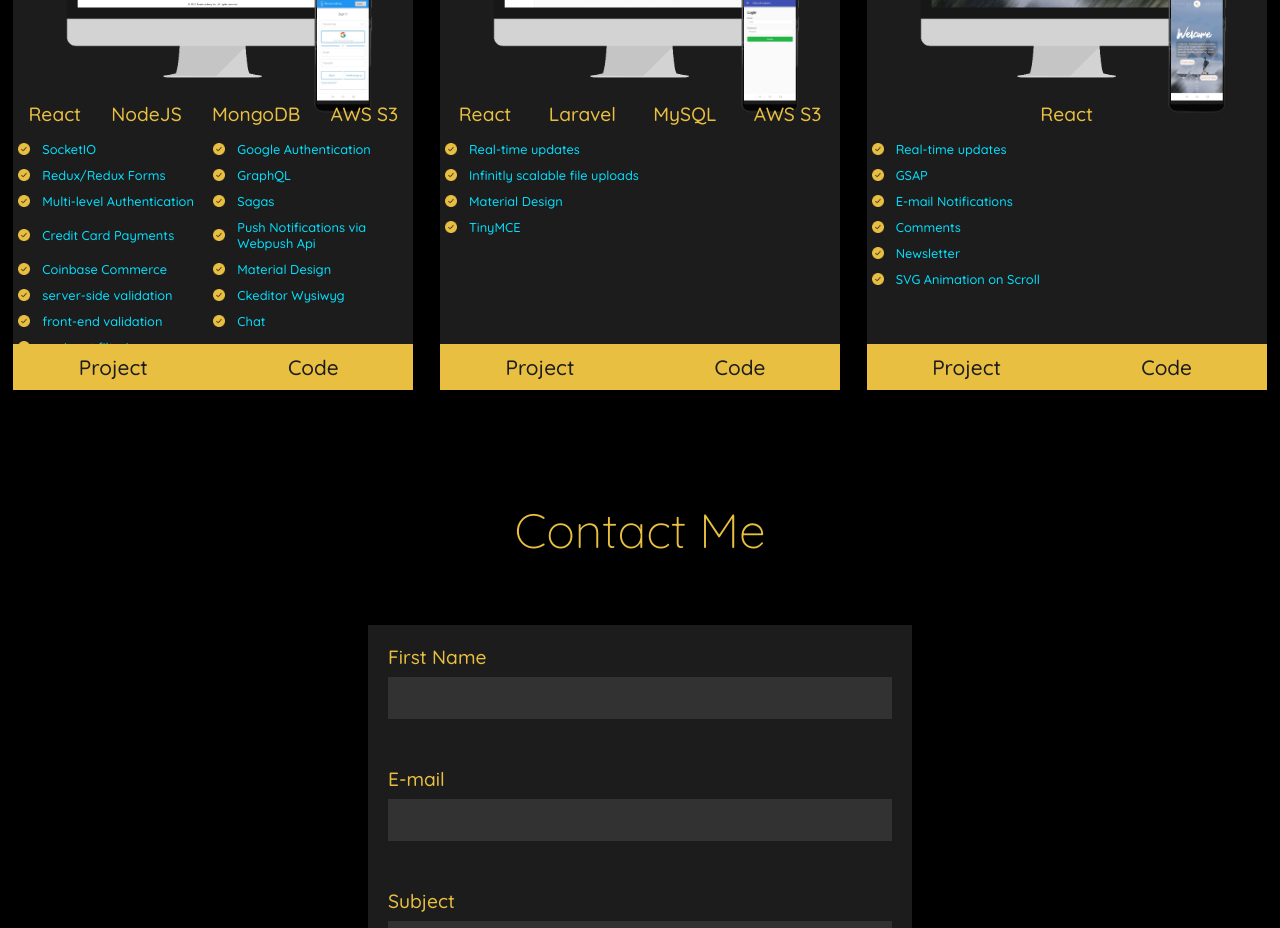
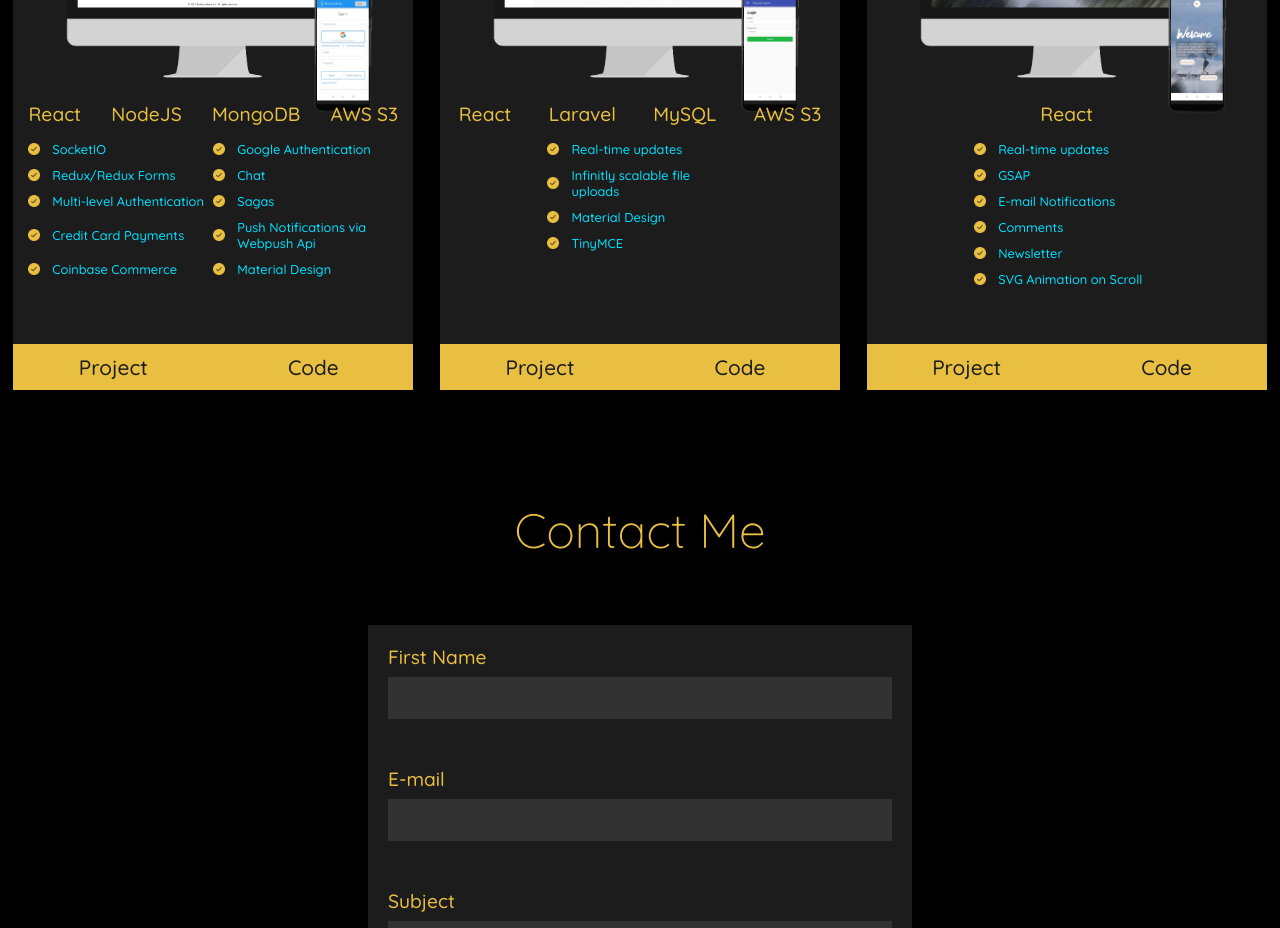
Before and after one commit to Mourad777/portfolio, a React (Create React App) app: page / in a window 1280 px wide. Shown: the part 1160-2088 px from the top of the page. Built offline with nearby package versions, Linux system fonts and the light colour scheme.

Commit message:
card layout

```diff
--- a/src/sections/Projects/Projects.jsx
+++ b/src/sections/Projects/Projects.jsx
@@ -62,7 +62,7 @@ const ProjectsSection = ({ winSize, refSectionProjects: reference }) => {
             </StyledTechStackContainer>
             <StyledFeaturesContainer>
                 {(pr.features).map((feature, i) => (
-                    <StyledFeaturesColumn isItemToRight={!!pr.features2[i]}>
+                    <StyledFeaturesColumn isItemToRight={!pr.features2[i]}>
                         <StyledFeatureContainer key={feature}>
                             <StyledCheckMark src="/assets/icons/check-mark-circle-orange.png" />
                             <StyledFeature>{feature}</StyledFeature>
--- a/src/sections/Projects/projectData.js
+++ b/src/sections/Projects/projectData.js
@@ -8,13 +8,16 @@ export const projects = [
             'Credit Card Payments',
             'Coinbase Commerce',
 
-            'server-side validation',
-            'front-end validation',
-            'xss input filtering',
+            // 'server-side validation',
+            // 'front-end validation',
+            // 'xss input filtering',
             // 'i18n for Multilingual Support',
             // 'Redis'
         ],
-        features2: ['Google Authentication', 'GraphQL', 'Sagas', 'Push Notifications via Webpush Api', 'Material Design', 'Ckeditor Wysiwyg', 'Chat'],
+        features2: [
+            'Google Authentication', 'Chat', 'Sagas', 'Push Notifications via Webpush Api', 'Material Design',
+        //  'Ckeditor Wysiwyg', 'GraphQL'
+        ],
         mobileGif: '/assets/images/boukacademy-mobile-gif.gif',
         desktopGif: '/assets/images/boukacademy-desktop-gif.gif',
         codeLink: 'https://github.com/Mourad777/boukacademy',
--- a/src/sections/Projects/styles.js
+++ b/src/sections/Projects/styles.js
@@ -114,7 +114,7 @@ flex-direction: column;
 export const StyledFeaturesColumn = styled.div`
 display: flex;
 justify-content: ${props => props.isItemToRight ? 'space-evenly' : 'flex-start'};
-padding: 0 5px;
+padding: 0 15px;
 `
 
 export const StyledFeatureContainer = styled.div`
@@ -126,7 +126,10 @@ width:50%;
 `
 
 export const StyledCheckMark = styled.img`
-object-fit: cover; width: 12px; height: 12px; margin-right: 12px;
+object-fit: cover;
+width: 12px;
+height: 12px;
+margin-right: 12px;
 `
 
 export const StyledFeature = styled.span`
@@ -136,7 +139,10 @@ font-size:0.8em;
 `
 
 export const StyledButtonContainer = styled.div`
-display: flex; width: 100%; position: absolute; bottom: 0;
+display: flex;
+width: 100%;
+position: absolute;
+bottom: 0;
 `
 
 export const StyledButton = styled.a`
@@ -162,7 +168,7 @@ position: absolute;
 top: 50%;
 transform: translateY(-50%) rotate(90deg);
 left: 0;
-zIndex: 1;
+z-index: 1;
 `
 
 export const StyledArrowContainerRight = styled.div`
@@ -170,5 +176,5 @@ position: absolute;
 top: 50%;
 transform: translateY(-50%) rotate(-90deg);
 right: 0;
-zIndex: 1;
+z-index: 1;
 `
```
